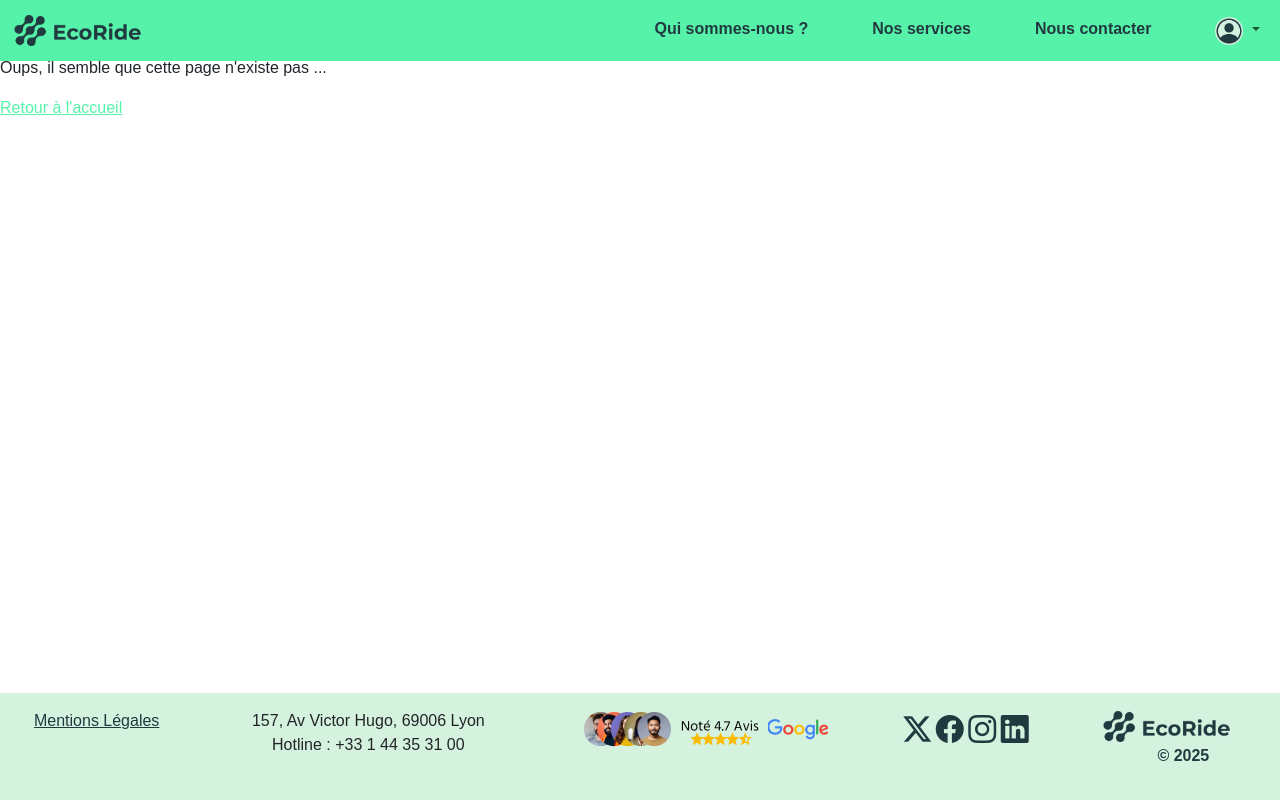
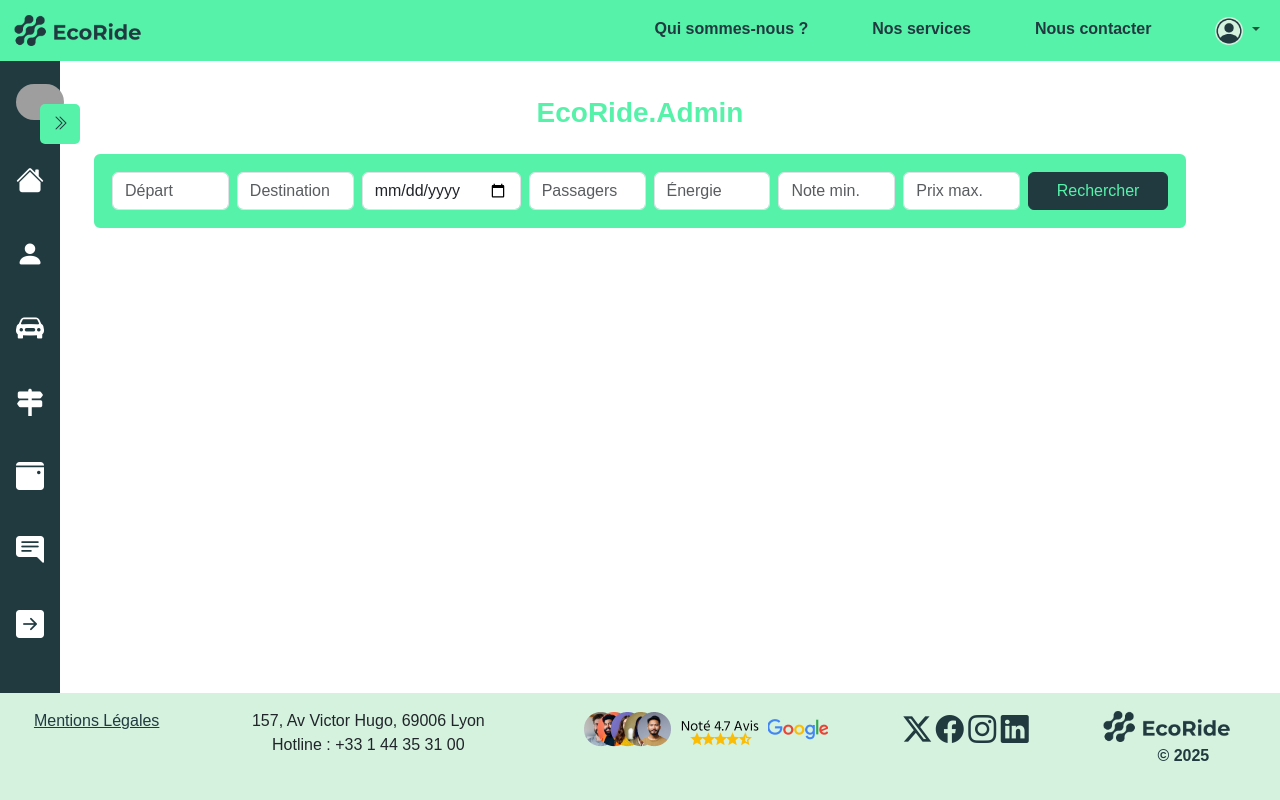
Before and after one commit to Sebba2387/EcoRide, a PHP site: page /EcoRide/index.php?page=gestionCovoiturages in a window 1280 px wide. Run offline with PHP 8.4, Linux system fonts and the light colour scheme; the visitor is signed in with stand-in values (Sample User, id 1); tables that the repository leaves empty or names only in its code hold one stand-in row (values such as "Sample post"); some libraries are stand-ins or nearby versions; some web fonts are replaced; grey boxes are pictures that could not be loaded.

Commit message:
Back_Affichage&Suppression_Profil_Covoiturages

```diff
--- a/backend/controllers/covoiturageController.php
+++ b/backend/controllers/covoiturageController.php
@@ -139,7 +139,7 @@ if ($_SERVER["REQUEST_METHOD"] == "POST") {
 if ($_SERVER["REQUEST_METHOD"] == "POST" && isset($_POST['supprimer'])) {
     $covoiturage_id = $_POST['covoiturage_id'];
     $covoiturageModel->supprimerCovoiturage($covoiturage_id);
-    header("Location: gestion_covoiturages.php"); // Recharge la page
+    header("Location: ../../index.php?page=gestionCovoiturages"); // Recharge la page
     exit();
 }
 
--- a/backend/controllers/userController.php
+++ b/backend/controllers/userController.php
@@ -6,10 +6,7 @@ require_once __DIR__ .'/../models/user.php';  // Modèle User
 if (session_status() == PHP_SESSION_NONE) {
     session_start();
 }
-if (!isset($_SESSION['role_id']) || ($_SESSION['role_id'] != 1 && $_SESSION['role_id'] != 2)) {
-    header("Location: ../views/forbidden.php");
-    exit();
-}
+
 
 $userModel = new User($conn);
 
--- a/includes/sideBar.php
+++ b/includes/sideBar.php
@@ -78,7 +78,7 @@ if (session_status() == PHP_SESSION_NONE) {
                     </a>
                 </li>
                 <li class="nav-item mb-2 mt-2">
-                    <a href="index.php?page=avis" class="sidebar-item nav-link text-white">
+                    <a href="index.php?page=gestionCovoiturages" class="sidebar-item nav-link text-white">
                         <i class="bi bi-signpost-2 fs-3"></i>
                         <span class="textSideBar d-none d-md-inline ms-3">Covoiturages</span>
                     </a>
--- a/routes/routage.php
+++ b/routes/routage.php
@@ -18,7 +18,7 @@ function getRoute($page) {
         "reservations"       => ["views/reservations.php", true],
         "avis"          => ["views/avis.php", true],
         "gestionUtilisateurs"          => ["views/gestionUtilisateurs.php", true],
-        "gestionCovoiturage"          => ["views/gestionCovoiturage.php", true],
+        "gestionCovoiturages"          => ["views/gestionCovoiturages.php", true],
         "gestionEmployee"          => ["views/gestionEmployee.php", true],
     ];
 
--- /dev/null
+++ b/views/gestionCovoiturages.php
@@ -0,0 +1,90 @@
+<?php
+require_once 'backend/controllers/covoiturageController.php';
+
+if (session_status() == PHP_SESSION_NONE) {
+    session_start();
+}
+// Vérifier si le bouton a été cliqué
+$afficherTableau = isset($_POST['afficher_tableau']) ? true : false;
+?>
+<div class="container mt-5">
+    <!-- Texte aligné -->
+    <div class="my-4 text-center mt-5">
+        <h3 class="text-primary fw-bold">EcoRide.Admin</h3>
+    </div>
+    <!-- Formulaire barre de recherche responsive -->
+    <!-- Formulaire barre de recherche responsive -->
+    <div class="container d-flex justify-content-center align-items-center">
+        <form class="p-3 border border-2 border-primary bg-primary rounded w-100 w-md-100" method="POST">
+            <div class="d-flex flex-column flex-md-row gap-2 w-100">
+                <div class="input-group">
+                    <input type="text" class="form-control flex-grow-1" placeholder="Départ" name="lieu_depart">
+                </div>
+                <div class="input-group">
+                    <input type="text" class="form-control flex-grow-1" placeholder="Destination" name="lieu_arrivee">
+                </div>
+                <div class="input-group">
+                    <input type="date" class="form-control flex-grow-1" placeholder="Date" name="date_depart">
+                </div>
+                <div class="input-group">
+                    <input type="number" min="1" class="form-control flex-grow-1" placeholder="Passagers" name="nombre_places">
+                </div>
+                <div class="input-group">
+                    <input type="text" min="1" class="form-control flex-grow-1" placeholder="Énergie" name="energie">
+                </div>
+                <div class="input-group">
+                    <input type="number" min="1" class="form-control flex-grow-1" placeholder="Note min." name="note">
+                </div>
+                <div class="input-group">
+                    <input type="number" min="1" class="form-control flex-grow-1" placeholder="Prix max." name="prix">
+                </div>
+                <button type="submit" class="btn btn-dark w-100" name="afficher_tableau" style="color: #57F2AA;">Rechercher</button>
+            </div>
+        </form>
+    </div>
+    <!-- Affichage du tableau si le bouton a été cliqué -->
+    <?php if (isset($_SESSION['message'])): ?>
+        <p><?= $_SESSION['message']; unset($_SESSION['message']); ?></p>
+    <?php endif; ?>
+    <?php if ($afficherTableau) : ?>
+    <div class="container d-flex justify-content-center align-items-center" style="display: none;">
+        <?php if (!empty($covoiturages)) : ?>
+        <table class="custom-table">
+            <tr>
+                <th>Pseudo</th>
+                <th>Départ</th>
+                <th>Arrivée</th>
+                <th>Date</th>
+                <th>nb Places</th>
+                <th>Durée</th>
+                <th>Énergie</th>
+                <th>Note</th>
+                <th>Prix</th>
+                <th>Action</th>
+            </tr>
+            <?php foreach ($covoiturages as $covoiturage) : ?>
+                <tr>
+                    <td><?= htmlspecialchars($covoiturage['pseudo']) ?></td>
+                    <td><?= htmlspecialchars($covoiturage['lieu_depart']) ?></td>
+                    <td><?= htmlspecialchars($covoiturage['lieu_arrivee']) ?></td>
+                    <td><?= htmlspecialchars($covoiturage['date_depart']) ?></td>
+                    <td><?= htmlspecialchars($covoiturage['nombre_places']) ?></td>
+                    <td><?= htmlspecialchars($covoiturage['duree']) ?>h</td>
+                    <td><?= htmlspecialchars($covoiturage['energie']) ?></td>
+                    <td><?= number_format($covoiturage['note_moy'] ?? 0, 1) ?>/5</td>
+                    <td><?= htmlspecialchars($covoiturage['prix']) ?>€</td>
+                    <td>
+                    <form method="POST" action="backend/controllers/covoiturageController.php" onsubmit="return confirm('Confirmer la suppression ?');">
+                        <input type="hidden" name="covoiturage_id" value="<?= $covoiturage['covoiturage_id']; ?>">
+                        <button  type="submit" name="supprimer" class="btn btn-danger" style="background-color: #D9534F !important;">Supprimer</button>
+                    </form>
+                    </td>
+                </tr>
+            <?php endforeach; ?>
+        </table>
+    <?php else : ?>
+        <h6 class="text-dark mt-5">Aucun covoiturages trouvé ! 🙁</h6>
+    <?php endif; ?>
+    </div>
+<?php endif; ?>
+</div>
```
Also changed, not shown: Readme.md, backend/controllers/registerEmployes.php (added), views/gestionEmployes.php (added).
